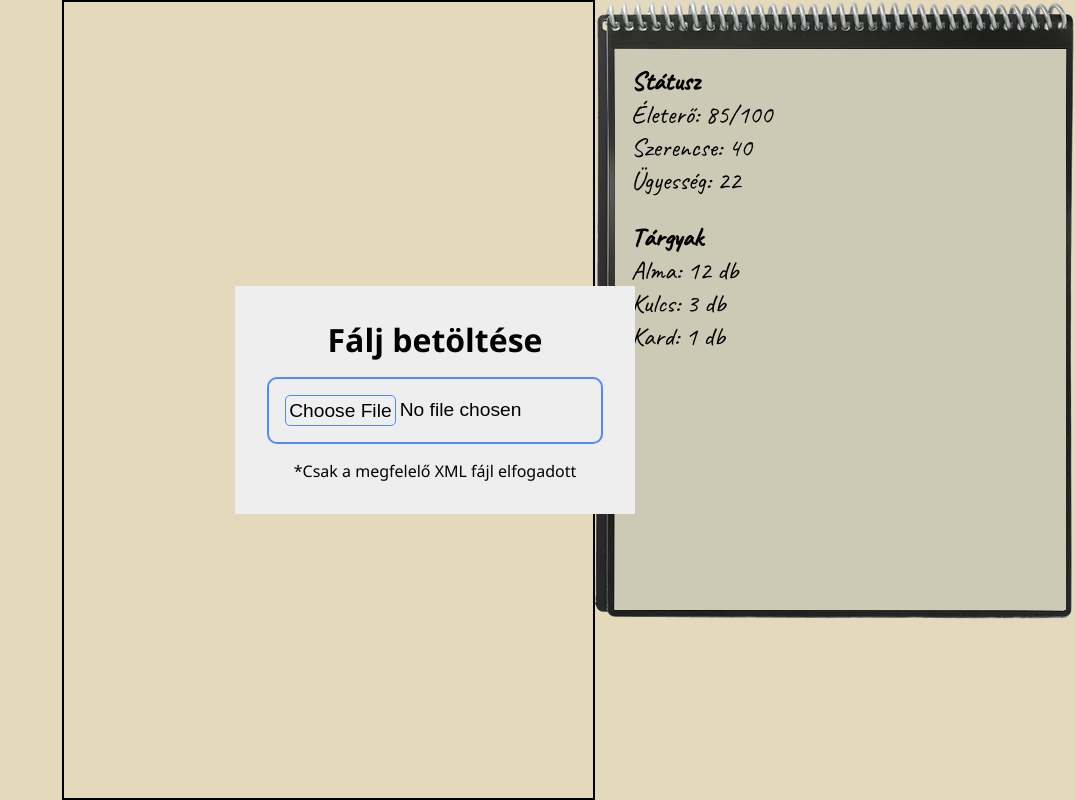
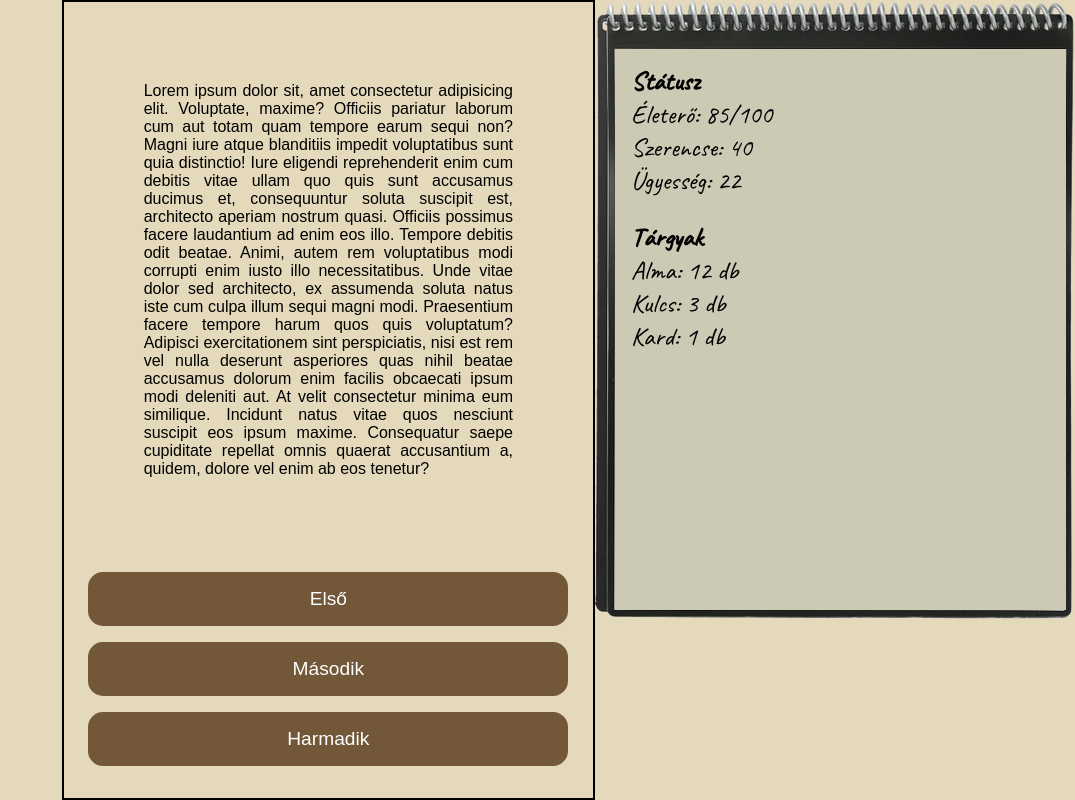
Before and after one commit to timre13/adventure_book, a SvelteKit app: page / in a window 1280 px wide. Shown: the whole page, without its empty margins (205-1280 px from the left). Built offline with nearby package versions, Linux system fonts and the light colour scheme.

Commit message:
Implement basic page layout

```diff
--- /dev/null
+++ b/src/lib/page.ts
@@ -0,0 +1,11 @@
+export class Button {
+    constructor(public text: string) { }
+}
+
+export class Enemy {
+    constructor(public name: string) { }
+}
+
+export class Page {
+    constructor(public text: string, public enemies: Array<Enemy>, public buttons: Array<Button>) { }
+}
--- a/src/routes/+layout.svelte
+++ b/src/routes/+layout.svelte
@@ -2,7 +2,7 @@
     //@ts-ignore
     let files: FileList = new Array();
 
-    let showForm = true;
+    let showForm = false;
     $: {
         if (files.length > 0 && files[0].name.endsWith(".xml")) {
             handleFileLoad();
--- a/src/routes/+page.svelte
+++ b/src/routes/+page.svelte
@@ -2,6 +2,7 @@
     import { conditionHandler, vars } from "$lib/index";
     import StatusNotepad from "../components/StatusNotepad.svelte";
     import { Stat } from "$lib/status";
+    import { Button, Page } from "$lib/page";
 
     conditionHandler("vars['B'] = 'A'"); // létrehozok egy B változót A értékkel
     conditionHandler("vars['B'] == 'A'"); // True értéket ad vissza
@@ -11,11 +12,29 @@
 
     let stats: Array<Stat> = [new Stat("Életerő", 85, 100), new Stat("Szerencse", 40), new Stat("Ügyesség", 22)];
     let inventory: Record<string, number> = { Alma: 12, Kulcs: 3, Kard: 1 };
+    let page: Page = new Page(
+        "Lorem ipsum dolor sit, amet consectetur adipisicing elit. Voluptate, maxime? Officiis pariatur laborum cum aut totam quam tempore earum sequi non? Magni iure atque blanditiis impedit voluptatibus sunt quia distinctio!\n\
+Iure eligendi reprehenderit enim cum debitis vitae ullam quo quis sunt accusamus ducimus et, consequuntur soluta suscipit est, architecto aperiam nostrum quasi. Officiis possimus facere laudantium ad enim eos illo.\n\
+Tempore debitis odit beatae. Animi, autem rem voluptatibus modi corrupti enim iusto illo necessitatibus. Unde vitae dolor sed architecto, ex assumenda soluta natus iste cum culpa illum sequi magni modi.\n\
+Praesentium facere tempore harum quos quis voluptatum? Adipisci exercitationem sint perspiciatis, nisi est rem vel nulla deserunt asperiores quas nihil beatae accusamus dolorum enim facilis obcaecati ipsum modi deleniti aut.\n\
+At velit consectetur minima eum similique. Incidunt natus vitae quos nesciunt suscipit eos ipsum maxime. Consequatur saepe cupiditate repellat omnis quaerat accusantium a, quidem, dolore vel enim ab eos tenetur?",
+        [],
+        [new Button("Első"), new Button("Második"), new Button("Harmadik")]
+    );
 </script>
 
 <main>
     <div id="left-panel" />
-    <div id="center-panel" />
+    <div id="center-panel">
+        <div class="page-text">
+            <p>{page.text}</p>
+        </div>
+        <div id="page-buttons">
+            {#each page.buttons as button}
+                <button>{button.text}</button>
+            {/each}
+        </div>
+    </div>
     <div id="right-panel">
         <StatusNotepad {stats} {inventory} />
     </div>
@@ -27,6 +46,7 @@
         grid-template-columns: 1fr 2fr 1fr;
         height: 100vh;
         background-color: #e4d9bb;
+        font-family: Arial, Helvetica, sans-serif;
 
         #left-panel {
         }
@@ -34,6 +54,37 @@
         #center-panel {
             border: 2px solid black;
             height: 100%;
+            display: flex;
+            flex-direction: column;
+
+            #page-buttons {
+                display: flex;
+                flex-direction: column;
+                gap: 1rem;
+                align-items: center;
+                padding-bottom: 2rem;
+
+                button {
+                    font-size: larger;
+                    color: white;
+                    background-color: #725738;
+                    border: none;
+                    width: 30rem;
+                    padding: 1rem;
+                    cursor: pointer;
+                    border-radius: 15px;
+
+                    &:hover {
+                        background-color: #8d6a42;
+                    }
+                }
+            }
+
+            .page-text {
+                flex: 1;
+                text-align: justify;
+                margin: 5rem;
+            }
         }
 
         #right-panel {
```
Also changed, not shown: src/lib/status.ts (line endings or trailing spaces).
